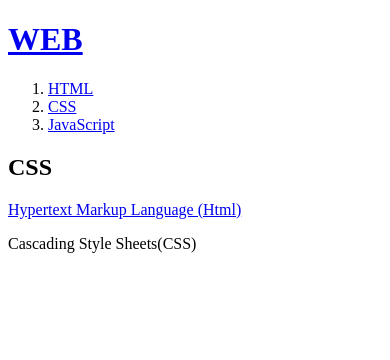
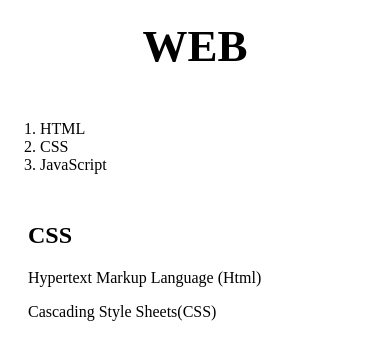
Before and after one commit to killbe77/WEB, a plain HTML site: page 2.html in a window 390 px wide. Drawn offline with Linux system fonts and the light colour scheme; files whose address does not match are found by name.

Commit message:
last css version

```diff
--- a/1.html
+++ b/1.html
@@ -3,39 +3,7 @@
 <head>
 <title>WEB - HTML - 1</title>
 <meta charset="utf-8">
-<style>
-#grid{
-  display: grid;
-  grid-template-columns: 150px 1fr;
-}
-#article{
-  padding-left: 28px;
-}
-body{
-  margin: 0px;
-}
- a {
-   color: black;
-   text-decoration: none;
- }
-
- h1{
-   font-size: 45px;
-   text-align: center;
-   border-bottom: 1px solid gray;
-   margin: 0px;
-   padding: 20px;
- }
- ol{
-   border-right: 1px solid gray;
-   width: 100px;
-   margin: 0px;
-   padding: 28px;
- }
- #grid ol{
-   padding-left: 40px;
- }
-</style>
+<link rel="stylesheet" href="C:\Users\killbe\Desktop\WEB\style.css">
 </head>
 
 <body>
@@ -57,7 +25,7 @@
   <div id= "article">
   <h2>HTML</h2>
   <a href="https://www.w3.org/TR/2021/SPSD-html52-20210128/"target="_blank">Hypertext Markup Language (Html)</a>
-  <p>HTML (Hypertext Markup Language,하이퍼텍스트 마크업 언어)는 프로그래밍 언어는
+  <p>HTML (Hypertext Markup Language,하이퍼텍스트 마크업 언]어)는 프로그래밍 언어는
   아니고, 우리가 보는 웹페이지가 어떻게 구조화되어 있는지 브라우저로 하여금 알 수
   있도록 하는 마크업 언어입니다. ... 참고: HTML 요소는 대소문자를 구분하지 않습니다.
     </p>
--- a/2.html
+++ b/2.html
@@ -1,18 +1,25 @@
 <!doctype html>
+<html>
 <head>
 <title>WEB - CSS - 1</title>
-<meta charset="utf-8"
+<meta charset="utf-8">
+<link rel="stylesheet" href="C:\Users\killbe\Desktop\WEB\style.css">
 </head>
 
 <body>
   <h1><a href="index.html">WEB</a></h1>
-<ol>
-  <li><a href="1.html">HTML</a></li>
-  <li><a href="2.html">CSS</a></li>
-  <li><a href="3.html">JavaScript</a></li>
-</ol>
+  <div id= "grid">
+    <ol>
+      <li><a href="1.html">HTML</a></li>
+      <li><a href="2.html">CSS</a></li>
+      <li><a href="3.html">JavaScript</a></li>
+    </ol>
 
+
+    <div id= "article">
 <h2>CSS</h2>
 <a href="https://www.w3.org/TR/2021/SPSD-html52-20210128/"target="_blank">Hypertext Markup Language (Html)</a>
 <p>Cascading Style Sheets(CSS)</p>
+  </div>
+</div>
 </body>
--- /dev/null
+++ b/style.css
@@ -0,0 +1,47 @@
+
+a {
+  color: black;
+  text-decoration: none;
+}
+
+#grid{
+  display: grid;
+  grid-template-columns: 150px 1fr;
+}
+#article{
+  padding-left: 28px;
+}
+body{
+  margin: 0px;
+}
+
+
+ h1{
+   font-size: 45px;
+   text-align: center;
+   border-bottom: 1px solid gray;
+   margin: 0px;
+   padding: 20px;
+ }
+ ol{
+   border-right: 1px solid gray;
+   width: 100px;
+   margin: 0px;
+   padding: 28px;
+ }
+ #grid ol{
+   padding-left: 40px;
+ }
+
+ @media(max-width : 700px)  {
+   #grid{
+    display: block;
+   }
+   ol{
+     border-right:none;
+   }
+   h1{
+     border-bottom: none;
+   }
+
+ }
```
Also changed, not shown: 3.html (+6 -1 lines), mediaquary.html (added, +24 -0 lines).
